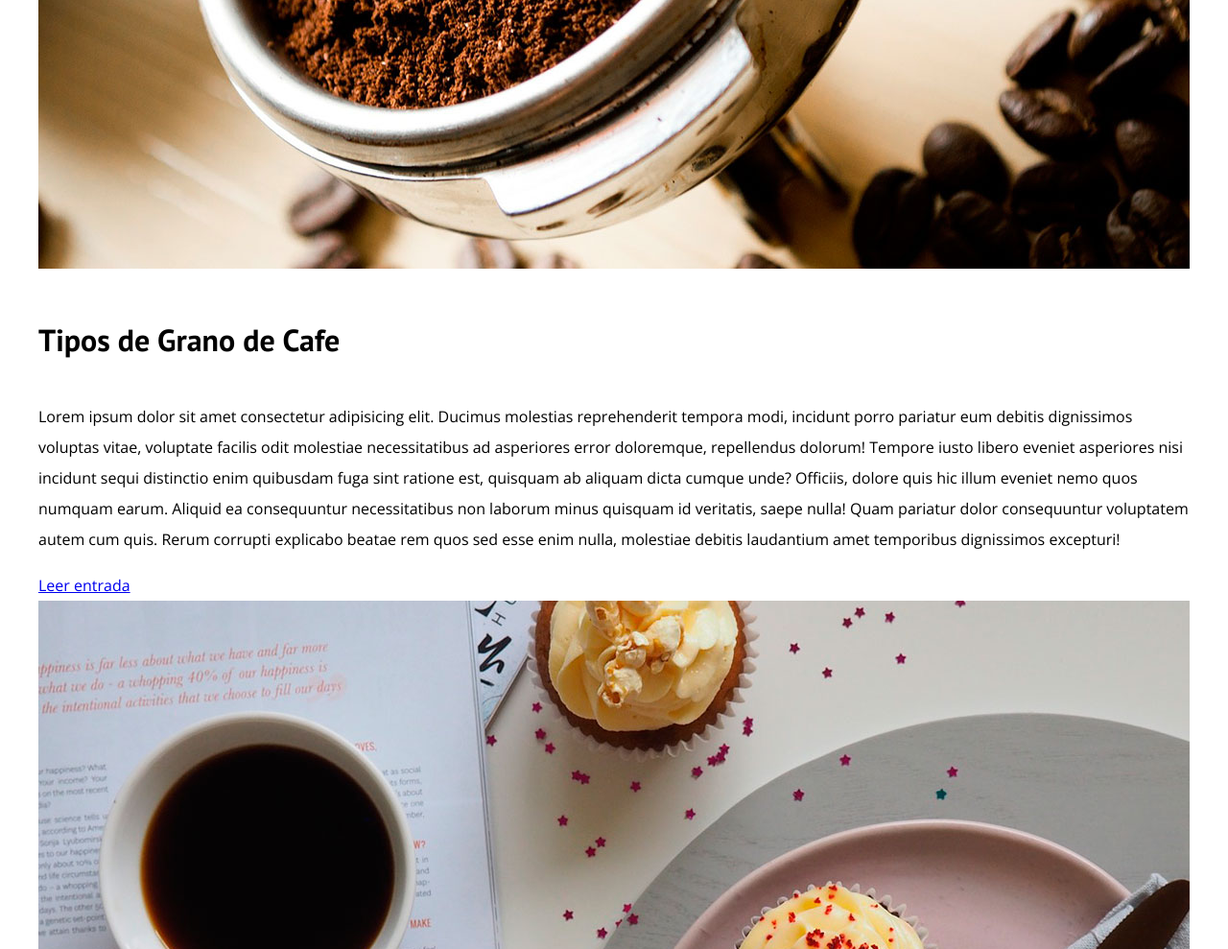
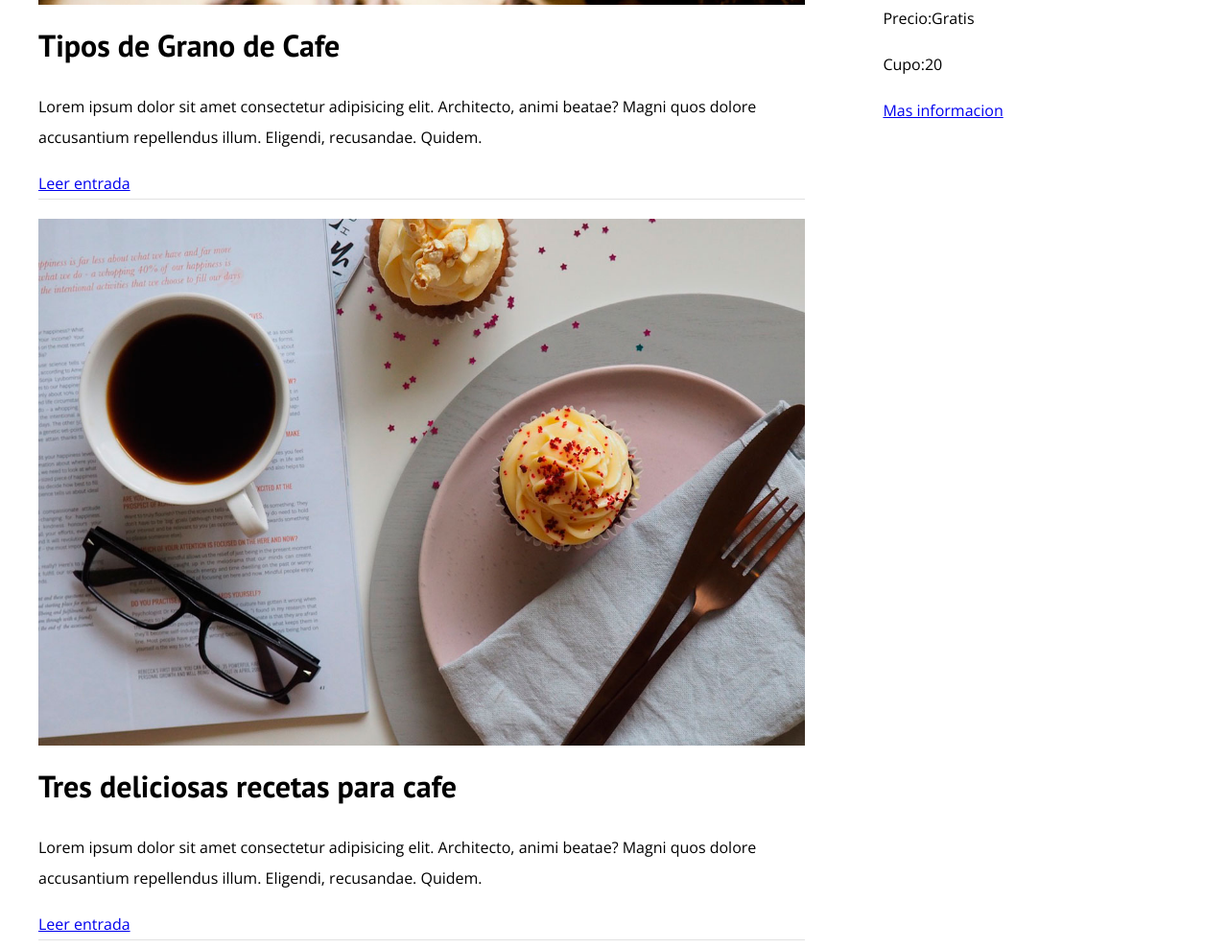
Before and after one commit to IvonneSoriano/BlogCafe, a plain HTML site: page index.html in a window 1280 px wide. Shown: the part 1291-2280 px from the top of the page at 96% size. Drawn offline with nearby package versions, Linux system fonts and the light colour scheme.

Commit message:
Has the sidebar and the main in order

```diff
--- a/css/style.css
+++ b/css/style.css
@@ -15,6 +15,7 @@ body{
 .contenedor{
     max-width: 1200px;
     margin: 0 auto;
+    width: 95%;
 }
 h1,h2,h3,h4{
     font-family: 'PT Sans', sans-serif;
@@ -100,3 +101,48 @@ img{
 .txt-header p{
     font-size: 2.2rem;
 }
+
+/* Contenido Principal */
+.contenido-principal{
+    display: flex;
+    flex-wrap: wrap;
+}
+.blog,.cursos{
+    flex-grow: 0;
+    flex-shrink: 0;
+    flex-basis: 100%;
+}
+.cursos{
+    order: -1;
+}
+@media (min-width:768px){
+    .contenido-principal{
+        justify-content: space-between;
+    }
+    .blog{
+        flex-basis: 66.6%;
+    }
+    .cursos{
+        flex-basis: calc(33.3% - 4rem);
+        order: 2;
+    }
+}
+
+/* O P C I O N A L */
+/* .entrada-blog{
+    display: flex;
+    justify-content: space-between;
+}
+.entrada-blog .imagen{
+    flex: 0 0 40%;
+}
+.entrada-blog .contenido-blog{
+    flex: 0 0 calc(60% - 2rem);
+} */
+.entrada-blog{
+    margin-bottom: 2rem;
+    border-bottom: 1px solid #e1e1e1;
+}
+.entrada-blog:last-of-type{
+    border: none;
+}
--- a/index.html
+++ b/index.html
@@ -36,8 +36,8 @@
                     <img src="images/blog1.jpg" alt="Imagen Blog">
                 </div>
                 <div class="contenido-blog">
-                    <h3>Tipos de Grano de Cafe</h3>
-                    <p>Lorem ipsum dolor sit amet consectetur adipisicing elit. Ducimus molestias reprehenderit tempora modi, incidunt porro pariatur eum debitis dignissimos voluptas vitae, voluptate facilis odit molestiae necessitatibus ad asperiores error doloremque, repellendus dolorum! Tempore iusto libero eveniet asperiores nisi incidunt sequi distinctio enim quibusdam fuga sint ratione est, quisquam ab aliquam dicta cumque unde? Officiis, dolore quis hic illum eveniet nemo quos numquam earum. Aliquid ea consequuntur necessitatibus non laborum minus quisquam id veritatis, saepe nulla! Quam pariatur dolor consequuntur voluptatem autem cum quis. Rerum corrupti explicabo beatae rem quos sed esse enim nulla, molestiae debitis laudantium amet temporibus dignissimos excepturi!</p>
+                    <h3 class="m-0">Tipos de Grano de Cafe</h3>
+                    <p>Lorem ipsum dolor sit amet consectetur adipisicing elit. Architecto, animi beatae? Magni quos dolore accusantium repellendus illum. Eligendi, recusandae. Quidem.</p>
                     <a href="#" class="btn btn-primario">Leer entrada</a>
                 </div>
             </article>
@@ -46,8 +46,8 @@
                     <img src="images/blog2.jpg" alt="Imagen Blog">
                 </div>
                 <div class="contenido-blog">
-                    <h3>Tres deliciosas recetas para cafe</h3>
-                    <p>Lorem ipsum dolor sit amet consectetur adipisicing elit. Ducimus molestias reprehenderit tempora modi, incidunt porro pariatur eum debitis dignissimos voluptas vitae, voluptate facilis odit molestiae necessitatibus ad asperiores error doloremque, repellendus dolorum! Tempore iusto libero eveniet asperiores nisi incidunt sequi distinctio enim quibusdam fuga sint ratione est, quisquam ab aliquam dicta cumque unde? Officiis, dolore quis hic illum eveniet nemo quos numquam earum. Aliquid ea consequuntur necessitatibus non laborum minus quisquam id veritatis, saepe nulla! Quam pariatur dolor consequuntur voluptatem autem cum quis. Rerum corrupti explicabo beatae rem quos sed esse enim nulla, molestiae debitis laudantium amet temporibus dignissimos excepturi!</p>
+                    <h3 class="m-0">Tres deliciosas recetas para cafe</h3>
+                    <p>Lorem ipsum dolor sit amet consectetur adipisicing elit. Architecto, animi beatae? Magni quos dolore accusantium repellendus illum. Eligendi, recusandae. Quidem.</p>
                     <a href="#" class="btn btn-primario">Leer entrada</a>
                 </div>
             </article>
@@ -56,8 +56,8 @@
                     <img src="images/blog3.jpg" alt="Imagen Blog">
                 </div>
                 <div class="contenido-blog">
-                    <h3>Beneficios del Cafe</h3>
-                    <p>Lorem ipsum dolor sit amet consectetur adipisicing elit. Ducimus molestias reprehenderit tempora modi, incidunt porro pariatur eum debitis dignissimos voluptas vitae, voluptate facilis odit molestiae necessitatibus ad asperiores error doloremque, repellendus dolorum! Tempore iusto libero eveniet asperiores nisi incidunt sequi distinctio enim quibusdam fuga sint ratione est, quisquam ab aliquam dicta cumque unde? Officiis, dolore quis hic illum eveniet nemo quos numquam earum. Aliquid ea consequuntur necessitatibus non laborum minus quisquam id veritatis, saepe nulla! Quam pariatur dolor consequuntur voluptatem autem cum quis. Rerum corrupti explicabo beatae rem quos sed esse enim nulla, molestiae debitis laudantium amet temporibus dignissimos excepturi!</p>
+                    <h3 class="m-0">Beneficios del Cafe</h3>
+                    <p>Lorem ipsum dolor sit amet consectetur adipisicing elit. Architecto, animi beatae? Magni quos dolore accusantium repellendus illum. Eligendi, recusandae. Quidem.</p>
                     <a href="#" class="btn btn-primario">Leer entrada</a>
                 </div>
             </article>
```
